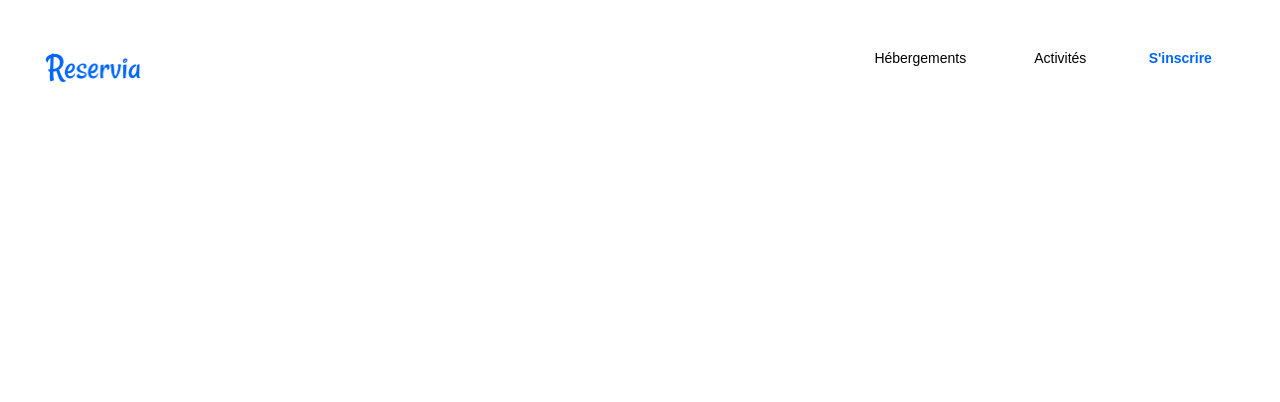
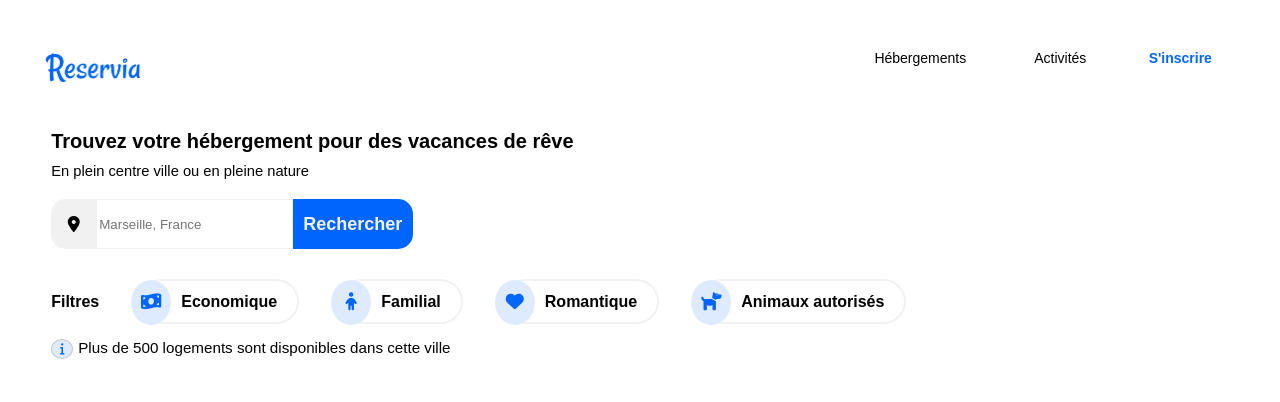
Before and after one commit to Mas-Trystan/MasTrystan_2_08012021, a plain HTML site: page index.html in a window 1280 px wide. Drawn offline with Linux system fonts and the light colour scheme; a web font is replaced by a local one.

Commit message:
=> HTML/CSS : Fin

```diff
--- a/Style.css
+++ b/Style.css
@@ -8,9 +8,9 @@
 }
 * {
     box-sizing: border-box;
+    font-family: "Raleway", sans-serif;
 }
 .Body {
-    font-family: "Raleway", sans-serif;
     box-sizing: border-box;
     width: 100%;
     margin: 0;
@@ -70,3 +70,166 @@
     color: #0065FC;
     text-decoration: none;
 }
+
+/* ....................Recherche.................... */
+
+.Bloc_Research {
+    display: flex;
+    flex-direction: column;
+    flex-wrap: wrap;
+    padding-left: 4%;
+}
+
+/* ..........Title.......... */
+
+.TitleResearch {
+    width: 100%;
+}
+.TitleResearch h1 {
+    margin: 50px 0 10px 0;
+    font-size: 1.25em;
+    width: 100%;
+}
+.TitleResearch p {
+    margin: 0 0 20px 0;
+    font-size: .92em;
+}
+
+/* ..........Form.......... */
+
+.FormResearch {
+    display: flex;
+    margin-bottom: 30px;
+}
+.FormResearch i {
+    display: flex ;
+    justify-content: center;
+    align-items: center;
+    width: 45px;
+    height: 50px;
+    background: #f1f1f1;
+    border-radius: 15px 0 0 15px;
+    -webkit-border-radius: 15px 0 0 15px;
+    -moz-border-radius: 15px 0 0 15px;
+    -ms-border-radius: 15px 0 0 15px;
+    -o-border-radius: 15px 0 0 15px;
+}
+.FormResearch input {
+    border: 1px solid #f1f1f1;
+    width: 16%;
+    height: 50px;
+}
+.Btn {
+    height: 50px;
+    width: 120px;
+    border: none;
+    background: #0065FC;
+    color: #F2F2F2;
+    font-size: large;
+    font-weight: bold;
+    cursor: pointer;
+    border-radius: 0 15px 15px 0;
+    -webkit-border-radius: 0 15px 15px 0;
+    -moz-border-radius: 0 15px 15px 0;
+    -ms-border-radius: 0 15px 15px 0;
+    -o-border-radius: 0 15px 15px 0;
+}
+.Btn p {
+    margin-top: 14px;
+}
+.Btn i {
+    display: none;
+}
+
+/* ..........Nav.......... */
+
+.NavResearch {
+    display: flex;
+    flex-wrap: wrap;
+    align-items: center;
+    margin: 0;
+}
+.NavResearch p {
+    display: flex;
+    flex-wrap: wrap;
+    font-size: 1em;
+    font-weight: bolder;
+    align-items: center;
+    margin: 0;
+    height: 45px;
+}
+.NavResearch ul {
+    display: flex;
+    flex-wrap: wrap;
+    list-style-type: none;
+    margin: 0;
+    padding: 0;
+}
+.NavResearch li {
+    font-family: "Raleway", sans-serif;
+    position: relative;
+    display: flex;
+    flex-wrap: wrap;
+    justify-content: center;
+    align-items: center;
+    border: 2px solid #f1f1f1;
+    height: 45px;
+    font-weight: bolder;
+    margin-left: 40px;
+    padding: 10px 20px 10px 40px;
+    border-radius: 50px 50px 50px 50px;
+    -webkit-border-radius: 50px 50px 50px 50px;
+    -moz-border-radius: 50px 50px 50px 50px;
+    -ms-border-radius: 50px 50px 50px 50px;
+    -o-border-radius: 50px 50px 50px 50px;
+}
+.NavResearch i {
+    display: flex;
+    justify-content: center;
+    align-items: center;
+    position: absolute;
+    left: -10px;
+    top: -1.5px;
+    background: #DEEBFF;
+    color: #0065FC;
+    font-size: large;
+    text-align: center;
+    width: 40px;
+    height: 45px;
+    border-radius: 50%;
+    padding: 15px 15px 15px 15px;
+    -webkit-border-radius: 50%;
+    -moz-border-radius: 50%;
+    -ms-border-radius: 50%;
+    -o-border-radius: 50%;
+}
+.NavResearch li:hover {
+    color: #0065FC;
+    background: #DEEBFF;
+    border-top: 1px solid #0065FC;
+    cursor: pointer;
+}
+.FooterResearch {
+    display: flex;
+    margin-bottom: 40px;
+    font-size: .95em;
+}
+.FooterResearch i {
+    display: flex;
+    align-items: center;
+    justify-content: center;
+    padding-left: 10px;
+    border: 1px solid rgb(201, 199, 199);
+    height: 20px;
+    width: 5px;
+    padding-right: 10px;
+    margin-right: 5px;
+    color: #0065FC;
+    background: #DEEBFF;
+    font-size: 12px;
+    border-radius: 50%;
+    -webkit-border-radius: 50%;
+    -moz-border-radius: 50%;
+    -ms-border-radius: 50%;
+    -o-border-radius: 50%;
+}
--- a/index.html
+++ b/index.html
@@ -32,6 +32,41 @@
 
         </header>
 
+<!-- ...............................Recherche................................... -->
+
+        <section class="Bloc_Research">
+
+                <div class="TitleResearch">
+
+                    <h1>Trouvez votre hébergement pour des vacances de rêve</h1>
+                    <p>En plein centre ville ou en pleine nature</p>
+
+                </div>
+
+                <div class="FormResearch">
+
+                    <i class="fas fa-map-marker-alt"></i>
+                    <input type="text" placeholder="Marseille, France"><button class="Btn"><span>Rechercher</span><i class="fas fa-search"></i></button>
+
+                </div>
+
+                <div class="NavResearch">
+
+                    <p>Filtres</p>
+
+                    <ul>
+                        <li><i class="fas fa-money-bill-wave"></i> Economique</li>
+                        <li><i class="fas fa-child"></i> Familial</li>
+                        <li><i class="fas fa-heart"></i> Romantique</li>
+                        <li><i class="fas fa-dog"></i> Animaux autorisés</li>
+                    </ul>
+
+                </div>
+
+                <p class="FooterResearch"><i class="fas fa-info"></i> Plus de 500 logements sont disponibles dans cette ville</p>
+
+        </section>
+
     <script src="https://kit.fontawesome.com/b10238c8ef.js" crossorigin="anonymous"></script>
     </body>
 
```
